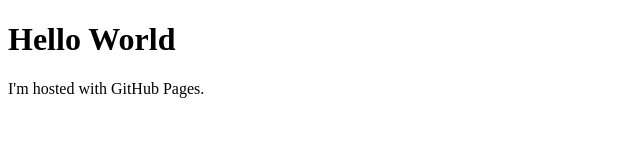
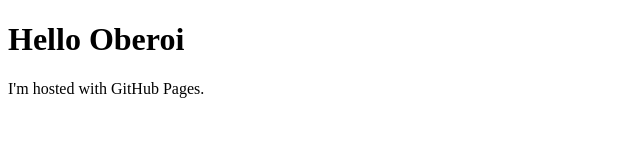
Before and after one commit to git-oberoi/git-oberoi.github.io, a plain HTML site: page index.html in a window 1280 px wide. Shown: the full height of the page, 0-640 px from the left. Drawn offline with Linux system fonts and the light colour scheme.

Commit message:
Update index.html

```diff
--- a/index.html
+++ b/index.html
@@ -1,7 +1,7 @@
 <!DOCTYPE html>
 <html>
 <body>
-<h1>Hello World</h1>
+<h1>Hello Oberoi</h1>
 <p>I'm hosted with GitHub Pages.</p>
 </body>
 </html>
```
